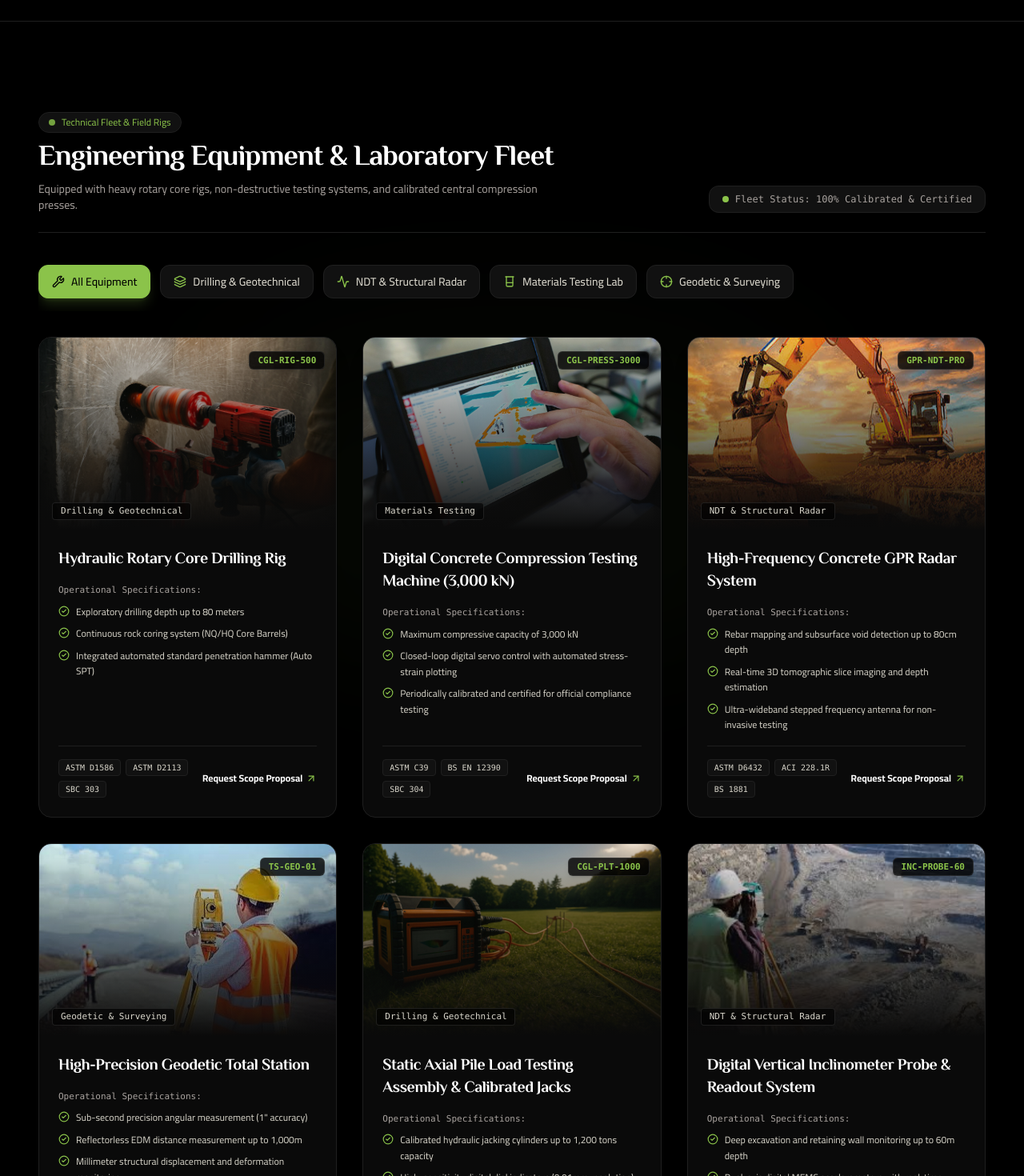
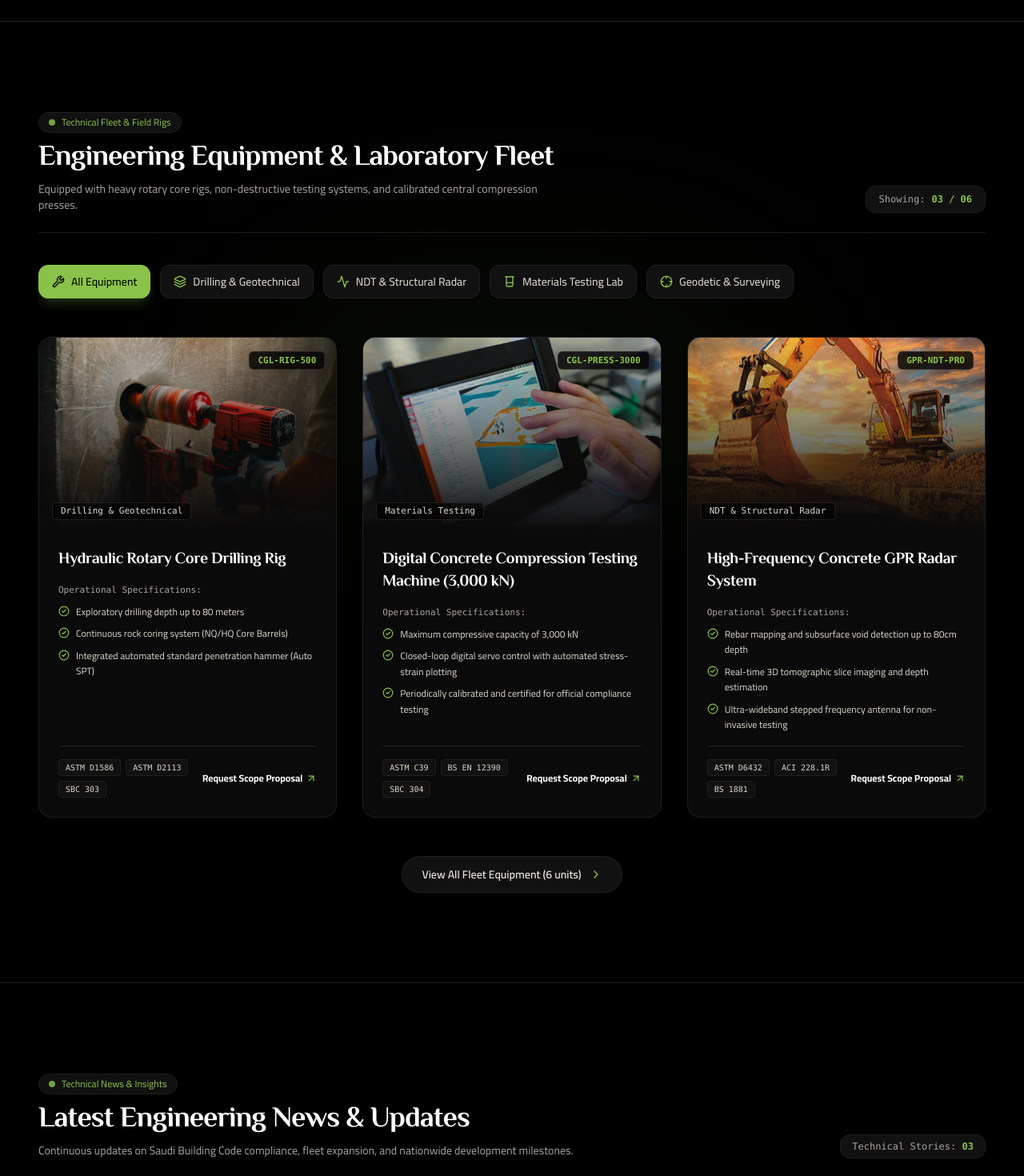
Before and after one commit to umar-essayed/cgl, a Next.js app: page /en in a window 1280 px wide. Shown: the part 3320-4790 px from the top of the page at 80% size. Built offline with nearby package versions, Linux system fonts and the light colour scheme.

Commit message:
feat(equipment): limit initial display to 3 cards on desktop and mobile with expand toggle

```diff
--- a/src/components/home/EquipmentSection.tsx
+++ b/src/components/home/EquipmentSection.tsx
@@ -12,7 +12,9 @@
   Crosshair,
   ArrowUpLeft,
   ArrowUpRight,
-  CheckCircle2
+  CheckCircle2,
+  ChevronLeft,
+  ChevronRight
 } from 'lucide-react';
 import { CGL_EQUIPMENT_FLEET } from '@/lib/data';
 import { Locale, getDictionary } from '@/lib/i18n';
@@ -24,9 +26,11 @@
 
 export default function EquipmentSection({ lang = 'ar' }: EquipmentSectionProps) {
   const [selectedCategory, setSelectedCategory] = useState<EquipmentCategory>('all');
+  const [showAll, setShowAll] = useState(false);
   const dict = getDictionary(lang);
   const isRtl = lang === 'ar';
   const ArrowIcon = isRtl ? ArrowUpLeft : ArrowUpRight;
+  const ChevronIcon = isRtl ? ChevronLeft : ChevronRight;
 
   const categories: { id: EquipmentCategory; label: string; icon: React.ElementType }[] = [
     { id: 'all', label: dict.equipment.filterAll, icon: Wrench },
@@ -39,6 +43,8 @@
   const filteredEquipment = selectedCategory === 'all'
     ? CGL_EQUIPMENT_FLEET
     : CGL_EQUIPMENT_FLEET.filter((item) => item.category === selectedCategory);
+
+  const displayedEquipment = showAll ? filteredEquipment : filteredEquipment.slice(0, 3);
 
   return (
     <section id="equipment" className="py-20 sm:py-28 bg-black border-b border-[#1f1f1f] text-white relative overflow-hidden">
@@ -62,8 +68,8 @@
           </div>
 
           <div className="text-xs font-mono text-stone-400 bg-[#111111] px-4 py-2 rounded-xl border border-[#1f1f1f] self-start md:self-auto flex items-center gap-2">
-            <span className="w-2 h-2 rounded-full bg-[#8bc34a]" />
-            <span>{isRtl ? 'جاهزية الأسطول: 100% معاير ومعتمد' : 'Fleet Status: 100% Calibrated & Certified'}</span>
+            <span>{isRtl ? 'المعدات المعروضة: ' : 'Showing: '}</span>
+            <span className="text-[#8bc34a] font-bold">0{displayedEquipment.length} / 0{filteredEquipment.length}</span>
           </div>
         </div>
 
@@ -76,7 +82,10 @@
               <button
                 key={cat.id}
                 type="button"
-                onClick={() => setSelectedCategory(cat.id)}
+                onClick={() => {
+                  setSelectedCategory(cat.id);
+                  setShowAll(false);
+                }}
                 className={`flex items-center gap-2 px-4 py-2.5 rounded-xl text-xs sm:text-sm font-medium transition-all whitespace-nowrap border ${
                   isSelected
                     ? 'bg-[#8bc34a] text-black font-bold border-[#8bc34a] shadow-lg shadow-[#8bc34a]/20 scale-100'
@@ -96,7 +105,7 @@
           className="grid grid-cols-1 md:grid-cols-2 lg:grid-cols-3 gap-6 sm:gap-8"
         >
           <AnimatePresence>
-            {filteredEquipment.map((item, idx) => {
+            {displayedEquipment.map((item, idx) => {
               const name = isRtl ? item.nameAr : item.nameEn;
               const categoryName = isRtl ? item.categoryNameAr : item.categoryNameEn;
               const specs = isRtl ? item.specsAr : item.specsEn;
@@ -185,6 +194,25 @@
           </AnimatePresence>
         </motion.div>
 
+        {/* Expand / Collapse Button if more than 3 items exist */}
+        {filteredEquipment.length > 3 && (
+          <div className="mt-10 sm:mt-12 flex justify-center">
+            <button
+              type="button"
+              onClick={() => setShowAll(!showAll)}
+              className="inline-flex items-center gap-2.5 px-6 py-3 rounded-full bg-[#111111] hover:bg-[#161616] border border-[#222222] hover:border-[#8bc34a]/40 text-stone-200 hover:text-white font-sans text-xs sm:text-sm font-semibold transition-all shadow-sm group active:scale-95"
+            >
+              <span>
+                {showAll
+                  ? (isRtl ? 'طي قائمة المعدات (عرض 3 فقط)' : 'Collapse Equipment (Show 3 only)')
+                  : (isRtl ? `عرض كافة تجهيزات الأسطول (${filteredEquipment.length} معدات)` : `View All Fleet Equipment (${filteredEquipment.length} units)`)
+                }
+              </span>
+              <ChevronIcon className={`w-4 h-4 text-[#8bc34a] transition-transform duration-300 ${showAll ? '-rotate-90' : 'rotate-0'}`} />
+            </button>
+          </div>
+        )}
+
       </div>
     </section>
   );
```
